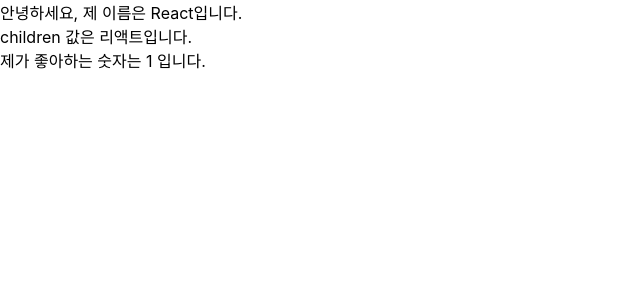
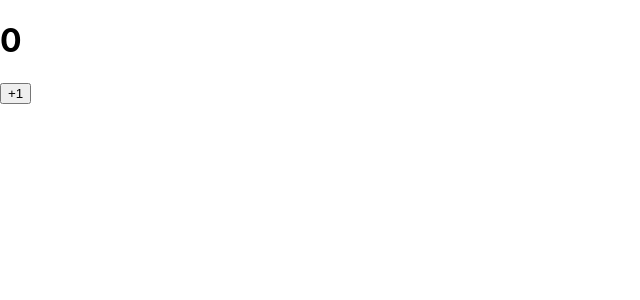
Before and after one commit to 5rungji/React-230327, a React (Create React App) app: page / in a window 1280 px wide. Shown: the top 300 px of the page, without its empty margins (0-640 px from the left). Built offline with nearby package versions, Linux system fonts and the light colour scheme.

Commit message:
state 개념 실습

```diff
--- a/src/App.js
+++ b/src/App.js
@@ -2,7 +2,8 @@
 // ㄴ리액트 컴포넌트는 요소 여러 개를 하나로 감싸주어야 한다. 이를 div가 아닌 <></>로 감쌀 수 있게 해주는 기능!
 
 import "./App.css";
-import MyComponent from "./MyComponent";
+// import MyComponent from "./MyComponent";
+import Counter from "./Counter";
 
 /* p87 클래스형 컴포넌트
   class App extends Component {
@@ -72,7 +73,10 @@
 
 const App = () => {
   return (
-    <MyComponent name="React" favoriteNumber={1}>리액트</MyComponent>
+    <>
+      {/* <MyComponent name="React" favoriteNumber={1}>리액트</MyComponent> */}
+      <Counter></Counter>
+    </>
   );
 };
 
--- /dev/null
+++ b/src/Counter.js
@@ -0,0 +1,27 @@
+import React, {Component} from 'react';
+
+class Counter extends Component{
+    constructor(props){
+        super(props); //state의 초기값 설정하기
+        this.state = {
+            number: 0
+        };
+    }
+    render(){
+        const {number} = this.state; //state를 조회할 때는 this.state로 조회한다.
+        return(
+            <div>
+                <h1>{number}</h1>
+                <button //onClick을 통해 버튼이 클릭되었을 때 호출할 함수를 지정
+                onClick = {()=>{ // this.setState를 사용하여 state에 새로운 값을 넣을 수 있다.
+                    this.setState({number:number+1})
+                }}
+                >
+                    +1
+                </button>
+            </div>
+        )
+    }
+}
+
+export default Counter;
```
Also changed, not shown: 1 other file (tests, documents, lock files or other folders).
